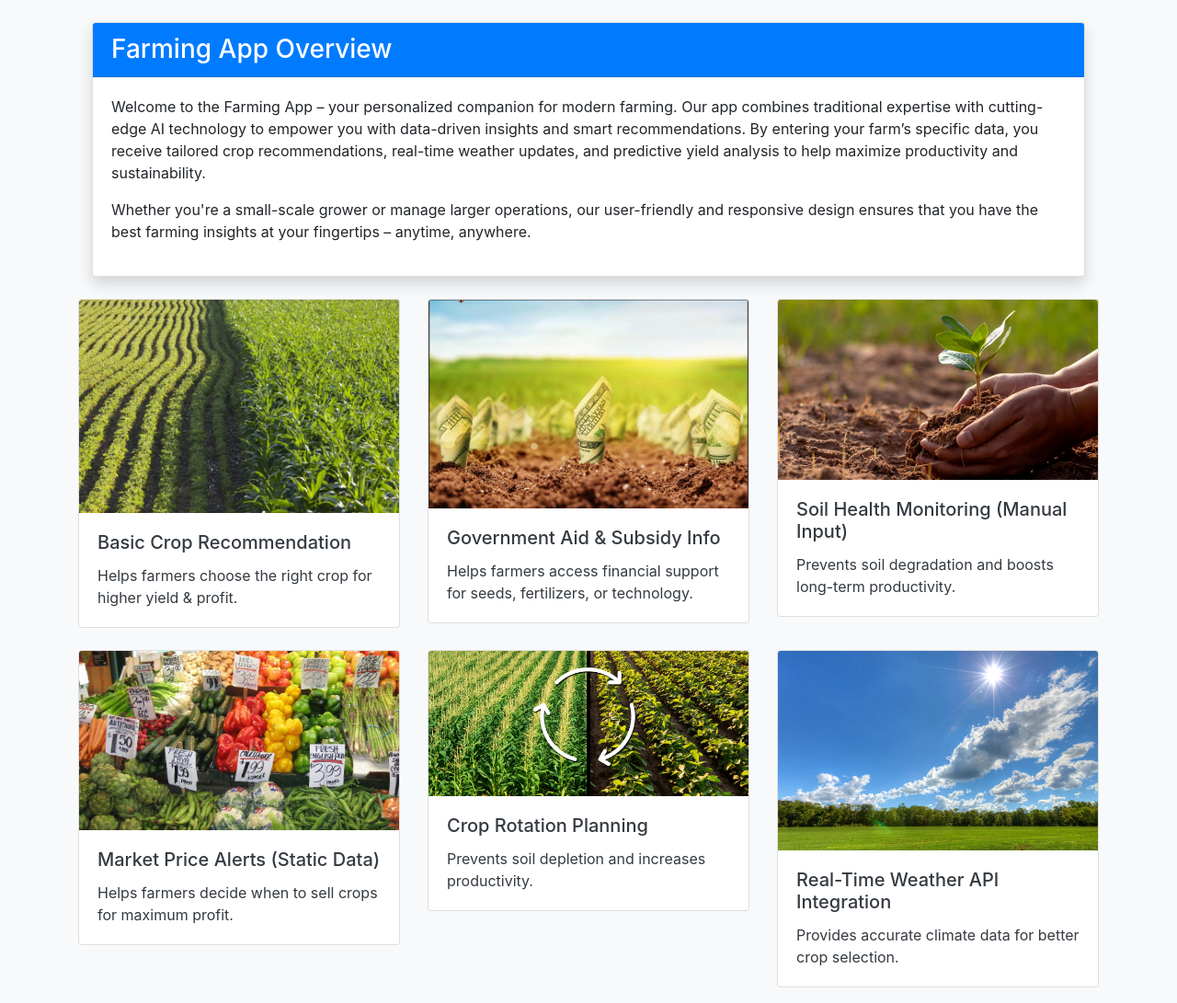
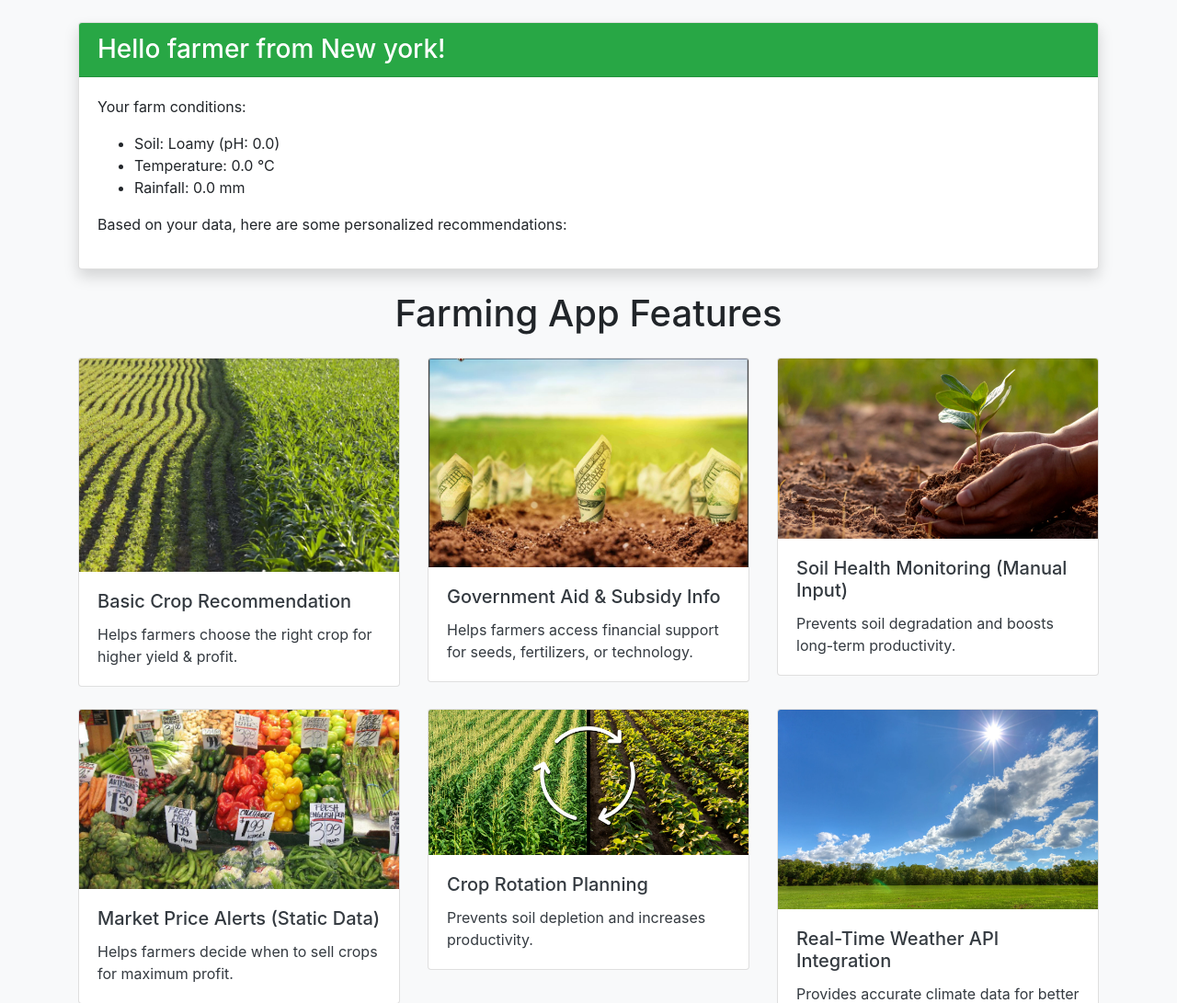
Before and after one commit to Omega-6/farmer, a Flask app: page / in a window 1280 px wide. Shown: the part 64-1155 px from the top of the page at 92% size. Run offline with Flask 3, Linux system fonts and the light colour scheme; some libraries are stand-ins or nearby versions.

Commit message:
Add updated code with yield prediction, weather integration, and farm data input

```diff
--- a/app.py
+++ b/app.py
@@ -33,7 +33,7 @@ class FarmData(db.Model):
 def create_tables():
     db.create_all()
 
-# Extra static info for "Basic Crop Recommendation" including additional data
+# Extra static info for "Basic Crop Recommendation" (mock data)
 basic_crop_recommendation_info = {
     "soil_types": {
         "Sandy": "Recommended Crop: Carrot, due to good drainage and nutrient requirements.",
@@ -78,7 +78,6 @@ basic_crop_recommendation_info = {
             "Last Date": "Late April",
             "Plants": "Shallots, Spinach*, Bok Choy, Parsley; Cabbage Family, Leeks, Onions"
         }
-        # Add more rows as needed.
     ],
     "nutrient_recommendations": [
         {
@@ -101,11 +100,10 @@ basic_crop_recommendation_info = {
             "K High": 60,
             "Other": "Well-drained soil, neutral to slightly alkaline pH."
         }
-        # Add more rows as needed.
     ]
 }
 
-# Static list of features (without complexity)
+# Static list of features (mock data)
 features = [
     {
         "name": "Basic Crop Recommendation",
@@ -211,12 +209,29 @@ features = [
     }
 ]
 
-# Route: Home page (index) remains as before
+# Home route with personalized experience based on latest FarmData entry
 @app.route("/")
 def home():
-    return render_template("index.html", features=features)
+    latest_data = FarmData.query.order_by(FarmData.submitted_at.desc()).first()
+    if latest_data:
+        personalized_info = {
+            "greeting": f"Hello farmer from {latest_data.city}!",
+            "soil": latest_data.soil_type,
+            "soil_ph": latest_data.soil_ph,
+            "temperature": latest_data.temperature,
+            "rainfall": latest_data.rainfall
+        }
+    else:
+        personalized_info = {
+            "greeting": "Hello Farmer!",
+            "soil": "Loamy",
+            "soil_ph": 6.5,
+            "temperature": 20,
+            "rainfall": 100
+        }
+    return render_template("index.html", features=features, personalized_info=personalized_info)
 
-# Route: Feature details page (supports GET and POST for yield prediction)
+# Feature details route (supports GET and POST for yield prediction)
 @app.route("/feature/<name>", methods=["GET", "POST"])
 def feature_details(name):
     feature = next((f for f in features if f['name'] == name), None)
@@ -224,11 +239,9 @@ def feature_details(name):
         return "Feature not found", 404
 
     extra_info = None
-    # For Basic Crop Recommendation, include extra info with crop schedule and nutrient recommendations
     if feature['name'] == "Basic Crop Recommendation":
         extra_info = basic_crop_recommendation_info
 
-    # Real-Time Weather API Integration
     elif feature['name'] == "Real-Time Weather API Integration":
         city = request.args.get("city")
         if not city:
@@ -237,7 +250,7 @@ def feature_details(name):
                 city = latest_data.city
             else:
                 city = "Chester Springs"
-        api_key = "41634f4abed439fd5c63967222a91b8b"  # Your OpenWeatherMap API key
+        api_key = "41634f4abed439fd5c63967222a91b8b"  # OpenWeatherMap API key
         weather_url = f"https://api.openweathermap.org/data/2.5/weather?q={city}&appid={api_key}&units=metric"
         response = requests.get(weather_url)
         if response.status_code == 200:
@@ -252,7 +265,14 @@ def feature_details(name):
         else:
             extra_info = {"error": "Could not retrieve weather data"}
 
-    # AI-Based Yield Prediction: Handle GET and POST on this feature page
+    elif feature['name'] == "Supply & Demand Analysis":
+        # Mock data for chart-based visualization
+        extra_info = {
+            "labels": ["Jan", "Feb", "Mar", "Apr", "May", "Jun", "Jul", "Aug", "Sep", "Oct", "Nov", "Dec"],
+            "supply": [100, 120, 130, 110, 150, 140, 160, 170, 180, 150, 140, 130],
+            "demand": [90, 110, 120, 100, 140, 130, 150, 160, 170, 140, 130, 120]
+        }
+
     elif feature['name'] == "AI-Based Yield Prediction":
         prediction = None
         prefill = {}
@@ -271,19 +291,19 @@ def feature_details(name):
             except (ValueError, TypeError):
                 prediction = "Invalid input. Please enter numeric values."
             else:
-                # Simulate prediction with a random value (replace with your yield_model.predict later)
+                # Simulate yield prediction with a random value (replace with your model later)
                 pred_value = random.uniform(50, 150)
                 prediction = f"Predicted crop yield: {pred_value:.2f} units"
         extra_info = {"prefill": prefill, "prediction": prediction}
 
     return render_template("feature.html", feature=feature, extra_info=extra_info)
 
-# Route: Input form for farmer data (includes city)
+# Input form route for farmer data (includes city)
 @app.route("/input", methods=["GET"])
 def input_form():
     return render_template("input.html")
 
-# Route: Process form submission and save data to the database
+# Process form submission and save data to the database
 @app.route("/submit", methods=["POST"])
 def submit():
     data = FarmData(
@@ -301,7 +321,7 @@ def submit():
     db.session.commit()
     return redirect(url_for('submission', data_id=data.id))
 
-# Route: Display stored submission data
+# Route to display stored submission data
 @app.route("/submission/<int:data_id>")
 def submission(data_id):
     data = FarmData.query.get_or_404(data_id)
--- a/templates/index.html
+++ b/templates/index.html
@@ -33,7 +33,6 @@
       <span class="navbar-toggler-icon"></span>
     </button>
     <div class="collapse navbar-collapse" id="navbarNav">
-      <!-- Prominent "Enter Farm Data" button -->
       <ul class="navbar-nav ml-auto">
         <li class="nav-item">
           <a href="{{ url_for('input_form') }}" class="btn btn-lg btn-primary">Enter Farm Data</a>
@@ -42,29 +41,27 @@
     </div>
   </nav>
 
-  <!-- Main Content -->
+  <!-- Personalized Experience Section -->
   <div class="container my-4">
-    <!-- Overall App Summary Section -->
-<div class="container my-4">
-  <div class="card mb-4 shadow">
-    <div class="card-header bg-primary text-white">
-      <h3 class="mb-0">Farming App Overview</h3>
-    </div>
-    <div class="card-body">
-      <p>
-        Welcome to the Farming App – your personalized companion for modern farming.
-        Our app combines traditional expertise with cutting-edge AI technology to empower you with
-        data-driven insights and smart recommendations. By entering your farm’s specific data, you receive tailored crop recommendations,
-        real-time weather updates, and predictive yield analysis to help maximize productivity and sustainability.
-      </p>
-      <p>
-        Whether you're a small-scale grower or manage larger operations, our user-friendly and responsive design
-        ensures that you have the best farming insights at your fingertips – anytime, anywhere.
-      </p>
+    <div class="card mb-4 shadow">
+      <div class="card-header bg-success text-white">
+        <h3 class="mb-0">{{ personalized_info.greeting }}</h3>
+      </div>
+      <div class="card-body">
+        <p>Your farm conditions:</p>
+        <ul>
+          <li>Soil: {{ personalized_info.soil }} (pH: {{ personalized_info.soil_ph }})</li>
+          <li>Temperature: {{ personalized_info.temperature }} °C</li>
+          <li>Rainfall: {{ personalized_info.rainfall }} mm</li>
+        </ul>
+        <p>Based on your data, here are some personalized recommendations:</p>
+      </div>
     </div>
   </div>
-</div>
 
+  <!-- Features Section -->
+  <div class="container my-4">
+    <h1 class="text-center mb-4">Farming App Features</h1>
     <div class="row">
       {% for feature in features %}
       <div class="col-md-4">
```
Also changed, not shown: templates/feature.html (+73 -2 lines), instance/farmdata.db.
